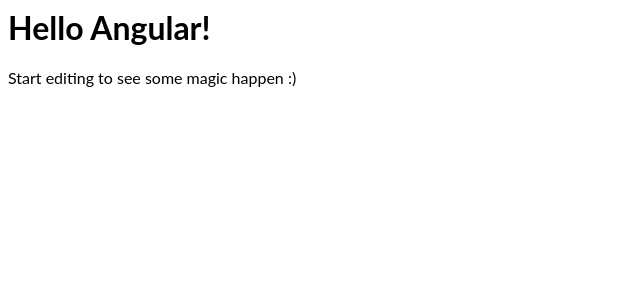
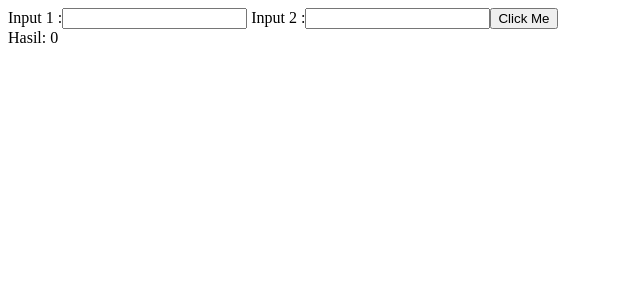
Before and after one commit to ryan98100/angular-nfswrc, an Angular app: page / in a window 1280 px wide. Shown: the top 300 px of the page, without its empty margins (0-640 px from the left). Built offline with nearby package versions, Linux system fonts and the light colour scheme.

Commit message:
2 files modified

```diff
--- a/src/app/app.component.html
+++ b/src/app/app.component.html
@@ -1,4 +1,6 @@
-<hello name="{{ name }}"></hello>
-<p>
-  Start editing to see some magic happen :)
-</p>
+Input 1 :<input [(ngModel)] = "a" type="text">
+Input 2 :<input [(ngModel)] = "b" type="text">
+<button (click) = "hitung(a,b)">Click Me</button>
+<br>
+Hasil: {{data}} <br>
+{{pola}}
--- a/src/app/app.component.ts
+++ b/src/app/app.component.ts
@@ -9,11 +9,23 @@
   name = 'Angular';
   input1="";
   input2="";
+  pola="";
   data=0;
-  output="Hasil: ";
-  hitung(){
-  this.data = parseInt(this.input1) * parseInt(this.input2);
-  this.output += this.data;
+  line = "*";
+  hitung(data1,data2){
+  this.data = Math.pow(data1,data2);
+  if (this.data % 2 == 0){
+  this.pola = "Pola B";
+  const result = [];
+  for(var i=0;i<this.data;i++){
+    result.push(`${this.line}\n`)
+    this.line +=" *";
+  }
+  }
+  else{
+  this.pola = "Pola A";
+  }
   }
 
+
 }
```
